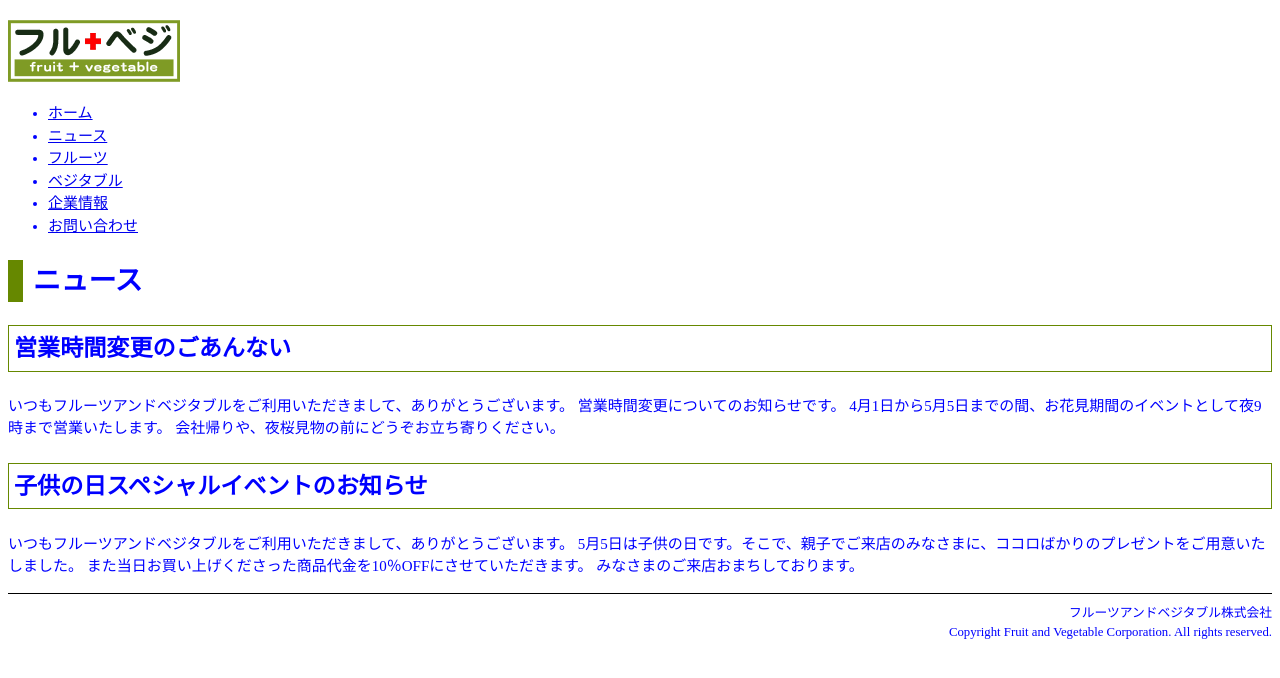
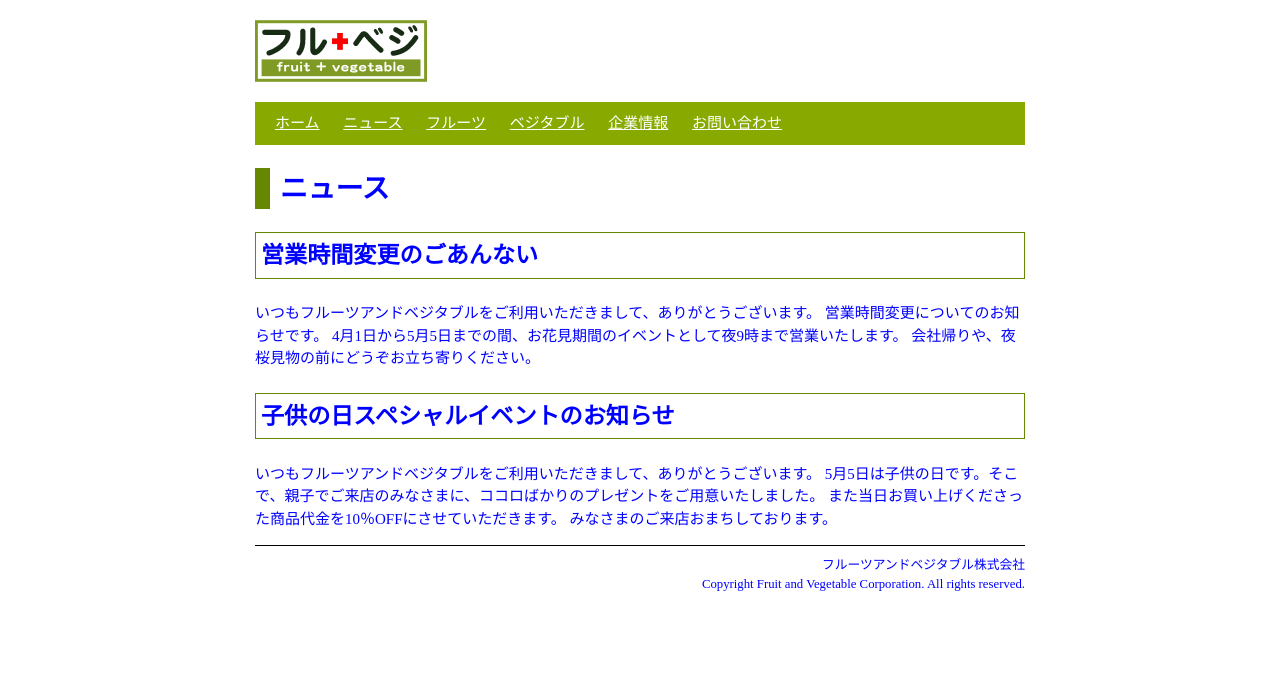
Before and after one commit to wp15021/html.1st, a plain HTML site: page news.html in a window 1280 px wide. Drawn offline with Linux system fonts and the light colour scheme.

Commit message:
9/10cssタグに名前をつける設定

```diff
--- a/news.html
+++ b/news.html
@@ -6,6 +6,7 @@
 <link rel="stylesheet" href="style.css">
 </head>
 <body>
+<div id="wrap">
 <!--ヘッダ　ここから-->
 <h1><a href="index.html"><img src="images/logo.gif" alt="フルーツアンドベジタブルショップ" width="172" height="62" /></a></h1>
 <ul>
@@ -40,5 +41,6 @@
 Copyright Fruit and Vegetable Corporation. All rights reserved.
 </address>
 <!--フッタ　ここまで-->
+</div>
 </body>
 </html>
--- a/style.css
+++ b/style.css
@@ -2,6 +2,12 @@ body {
     color: #0000FF;
     font-size: 15px;
     line-height: 1.5;
+    text-align: center;
+}
+#wrap{
+    width: 770px;
+    margin: 0 auto;
+    text-align: left;
 }
 h2  {
     font-size: 185%;
@@ -13,6 +19,7 @@ h3  {
     padding: 5px;
     border: 1px solid #668800;
     font-size: 154%;
+    clear: left;
 }
 h4  {
     font-size: 124%;
@@ -23,6 +30,7 @@ address{
     text-align: right;
     border-top: 1px solid #000000;
     padding-top: 10px;
+    clear: left;
 }
 table{
     border: 1px solid #666666;
@@ -38,3 +46,27 @@ td{
     padding: 10px;
     background-color: #eeeeee;
 }
+.itemphoto{
+    float: left;
+    margin-right: 20px;
+    margin-bottom: 50px;
+}
+ul{
+    background-color: #88aa00;
+    padding: 10px 20px;
+}
+li{
+    list-style: type:none;
+    display: inline;
+    padding-right: 20px;
+}
+li a:link{
+    color: #ffffff;/*未訪問は白*/
+}
+li a:visited{
+    color: #eeee00;/*訪問済は黄*/
+}
+li a:hover{
+    color: #000000;
+    text-decoration: none;/*ポインタを合わせた時は黒*/
+}
```
Also changed, not shown: company.html (+2 -1 lines), contact.html (+2 -0 lines), fruit.html (+10 -4 lines), index.html (+2 -1 lines), template.html (+2 -1 lines), vegetable.html (+23 -7 lines).
